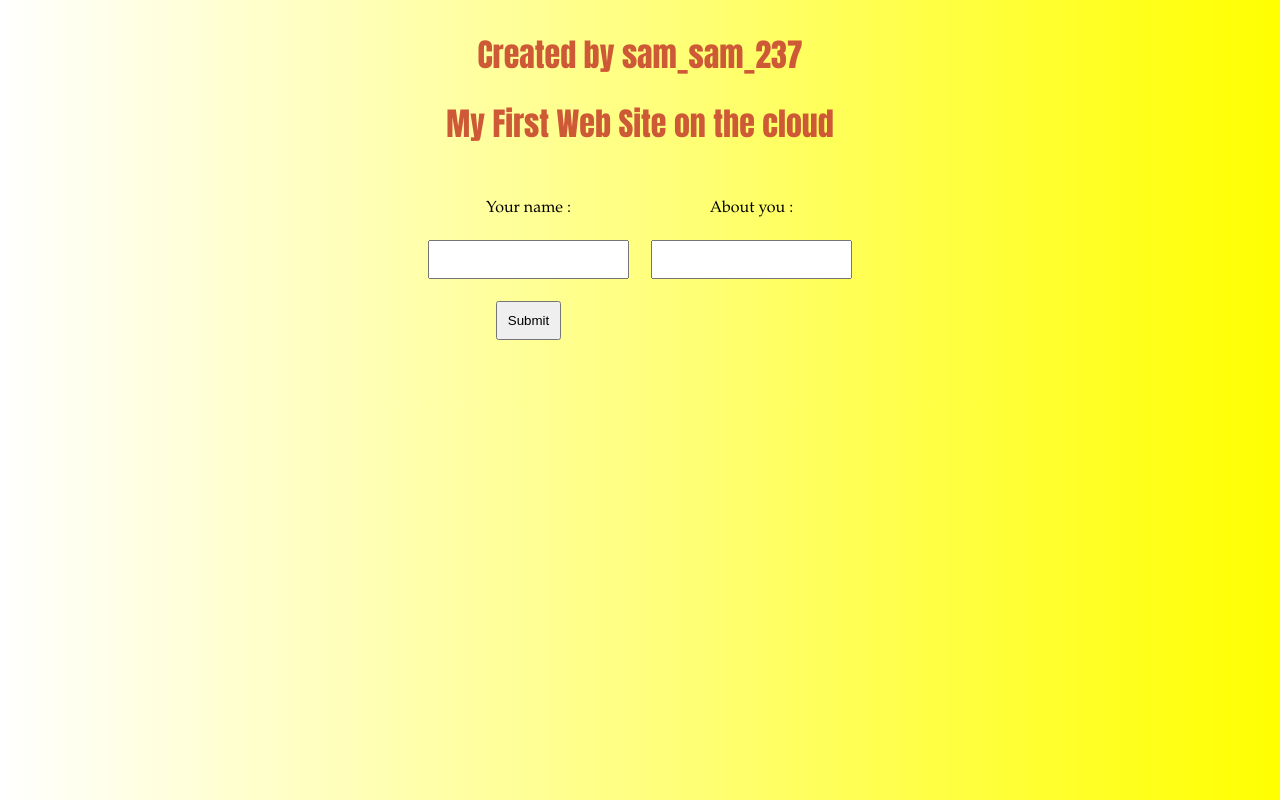
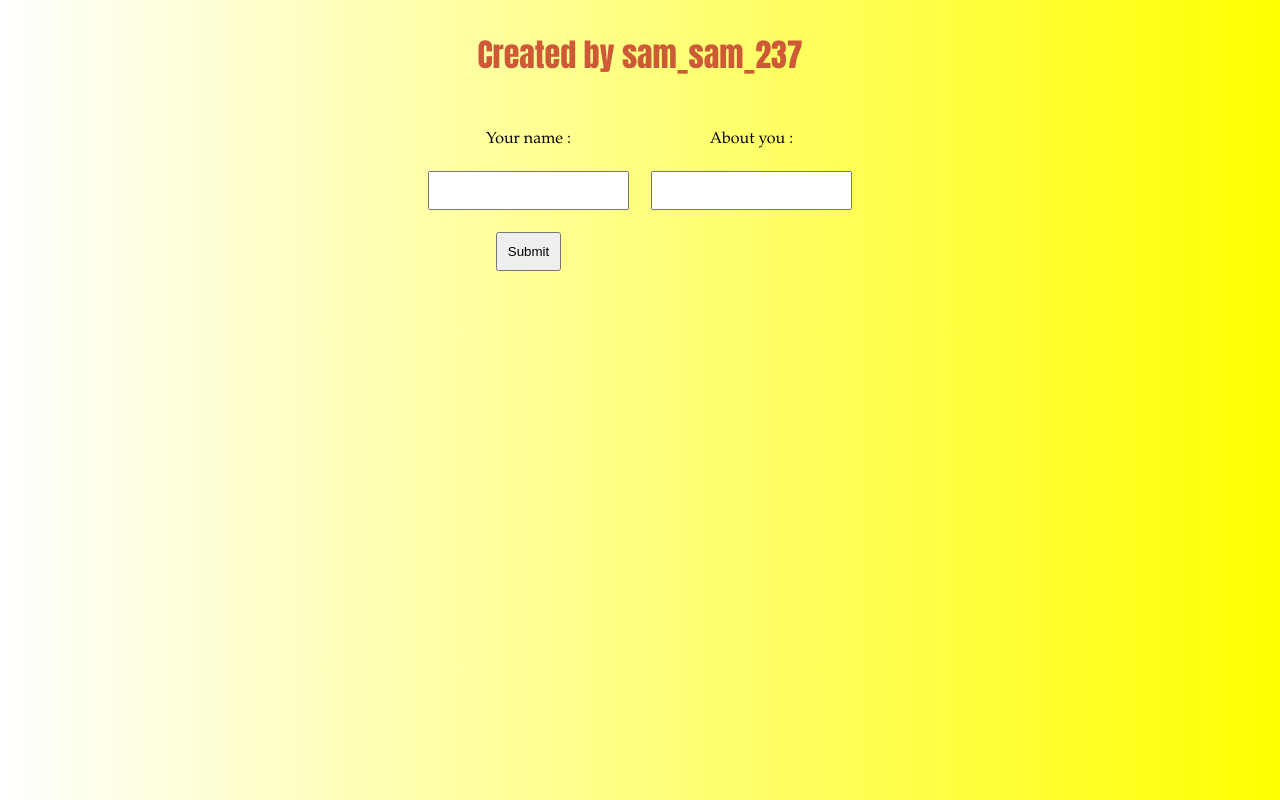
Before and after one commit to samsam237/Snake-, a plain HTML site: page web_site/1 - HTML + CSS + JS/index.html in a window 1280 px wide. Drawn offline with Linux system fonts and the light colour scheme.

Commit message:
Update index.html

```diff
--- a/web_site/1 - HTML + CSS + JS/index.html
+++ b/web_site/1 - HTML + CSS + JS/index.html
@@ -8,8 +8,6 @@
 <body>
 
 	<h1 id="welcome">Created by </h1>
-
-	<h1>My First Web Site on the cloud  </h1>
 
 	<!-- Description -->
 	<table>
```
